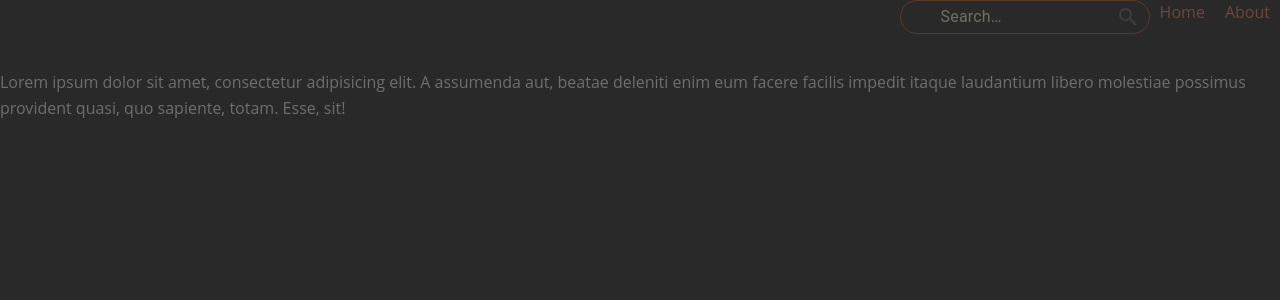
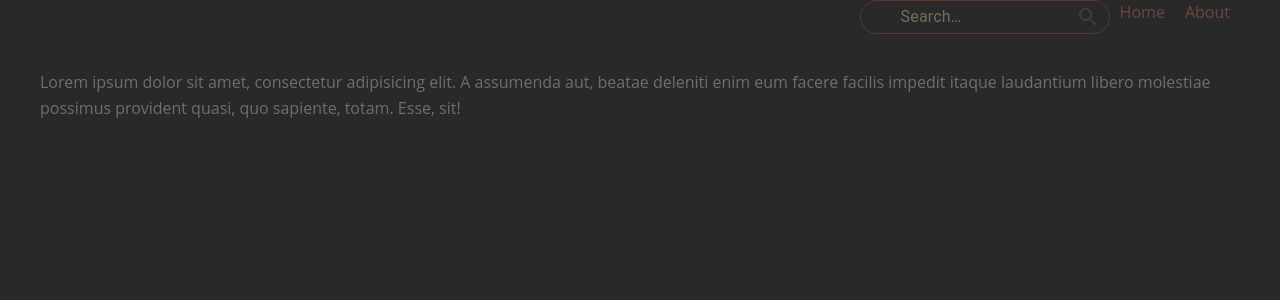
Before and after one commit to twillyzc/cookwithme, a React (Create React App) app: page /about in a window 1280 px wide. Shown: the top 300 px of the page. Built offline with nearby package versions, Linux system fonts and the light colour scheme; no server answers.

Commit message:
layout component - container

```diff
--- a/src/components/Header/Header-styles.js
+++ b/src/components/Header/Header-styles.js
@@ -4,8 +4,13 @@ import { Link } from "react-router-dom";
 export const HeaderContainer = styled.header`
   width: 100%;
   height: 70px;
+`;
+
+export const HeaderWrapper = styled.div`
+  max-width: 1200px;
+  margin: 0 auto;
   display: grid;
-  grid-template-columns: 1fr repeat(2, max-content);
+  grid-template-columns: 1fr auto auto;
 `;
 
 export const HeaderSearch = styled.div`
--- a/src/components/Header/Header.js
+++ b/src/components/Header/Header.js
@@ -7,12 +7,14 @@ import {
   NavItem,
   HeaderNavMenu,
   NavItemLink,
+  HeaderWrapper,
 } from "./Header-styles";
 
 class Header extends React.Component {
   render() {
     return (
       <HeaderContainer>
+        <HeaderWrapper>
           <HeaderNav>
             <HeaderNavMenu>
               <NavItem>
@@ -26,6 +28,7 @@ class Header extends React.Component {
           <HeaderSearch>
             <Search />
           </HeaderSearch>
+        </HeaderWrapper>
       </HeaderContainer>
     );
   }
--- /dev/null
+++ b/src/components/Layout/Layout-styles.js
@@ -0,0 +1,8 @@
+import styled from "styled-components";
+
+export const Container = styled.div`
+  max-width: 1200px;
+  margin: 0 auto;
+  display: flex;
+  justify-content: center;
+`;
--- a/src/screens/AboutPage/AboutPage.js
+++ b/src/screens/AboutPage/AboutPage.js
@@ -2,6 +2,7 @@ import React from "react";
 
 import Header from "../../components/Header/Header";
 import About from "../../components/About/About";
+import { Container } from "../../components/Layout/Layout-styles";
 
 class AboutPage extends React.Component {
   componentDidMount() {
@@ -12,7 +13,9 @@ class AboutPage extends React.Component {
     return (
       <div className="About">
         <Header></Header>
-        <About></About>
+        <Container>
+          <About />
+        </Container>
       </div>
     );
   }
--- a/src/screens/Detail/Detail.js
+++ b/src/screens/Detail/Detail.js
@@ -2,6 +2,7 @@ import React from "react";
 
 import Recipe from "../../components/Recipe/Recipe";
 import Header from "../../components/Header/Header";
+import { Container } from "../../components/Layout/Layout-styles";
 
 class Detail extends React.Component {
   componentDidMount() {
@@ -11,8 +12,10 @@ class Detail extends React.Component {
   render() {
     return (
       <div className="Detail">
-        <Header></Header>
-        <Recipe></Recipe>
+        <Header />
+        <Container>
+          <Recipe />
+        </Container>
       </div>
     );
   }
--- a/src/screens/Main/Main.js
+++ b/src/screens/Main/Main.js
@@ -1,6 +1,7 @@
 import React from "react";
 import Recipes from "../../components/Recipes/Recipes";
 import Header from "../../components/Header/Header";
+import { Container } from "../../components/Layout/Layout-styles";
 
 class Main extends React.Component {
   componentDidMount() {
@@ -12,7 +13,9 @@ class Main extends React.Component {
       <div className="Recipes">
         <Header></Header>
         <main>
-          <Recipes></Recipes>
+          <Container>
+            <Recipes />
+          </Container>
         </main>
       </div>
     );
```
Lines whose indentation alone changed are shown as unchanged.
